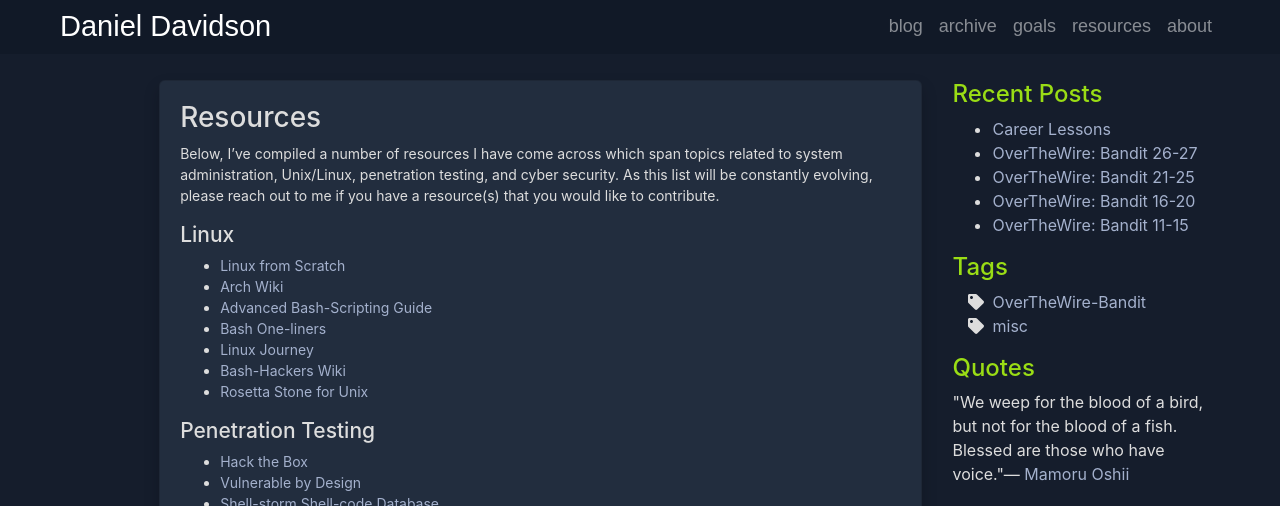
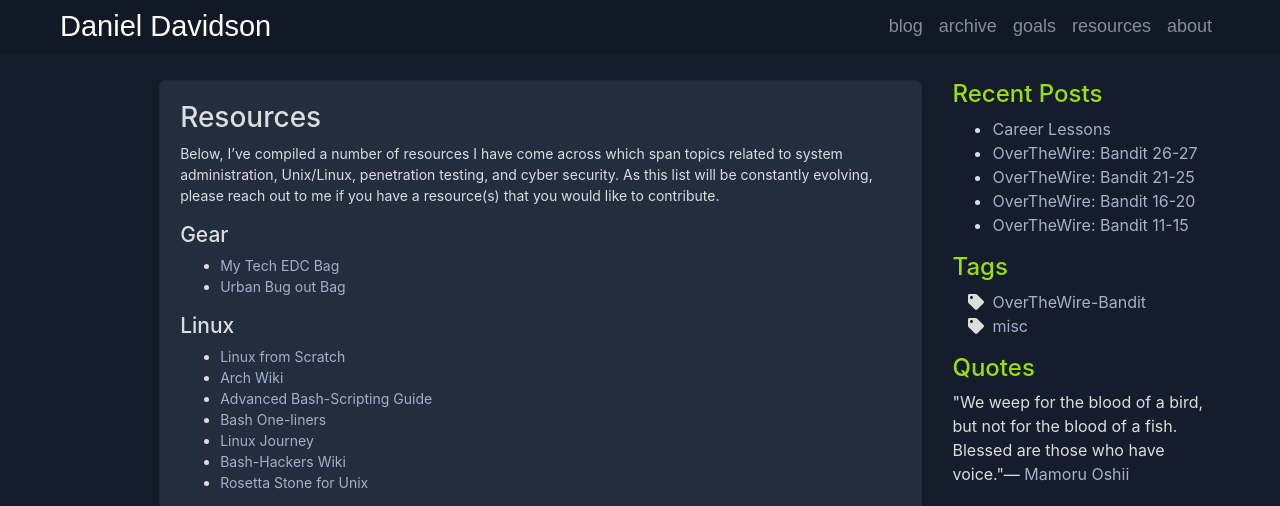
Before and after one commit to danieldavidson/danieldavidson.github.io, a Jekyll site: the page built from resources.md, in a window 1280 px wide and 1127 px high, cut to the strip 0-506 px from the top of the window. Built offline with Jekyll 4.4.1, drawn with Linux system fonts in a browser that asks for light colours.

Commit message:
Update about and resources

```diff
--- a/resources.md
+++ b/resources.md
@@ -6,6 +6,11 @@ title: Resources
 # Resources
 
 Below, I’ve compiled a number of resources I have come across which span topics related to system administration, Unix/Linux, penetration testing, and cyber security. As this list will be constantly evolving, please reach out to me if you have a resource(s) that you would like to contribute.
+
+## Gear
+
+- [My Tech EDC Bag](https://kit.co/danieldavidson/tech-edc)
+- [Urban Bug out Bag](https://kit.co/danieldavidson/urban-bug-out-bag)
 
 ## Linux
 
```
Also changed, not shown: about.md (+1 -1 lines).
